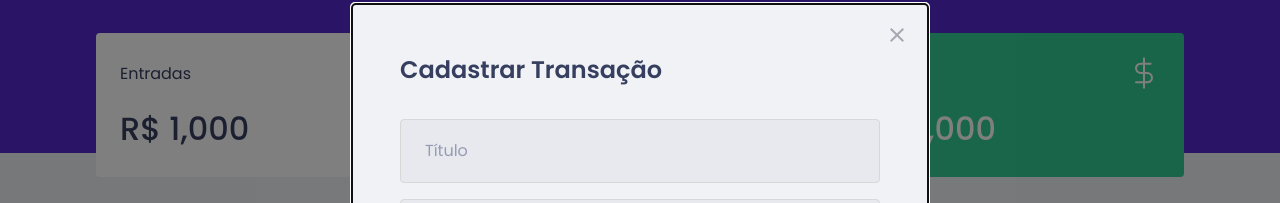
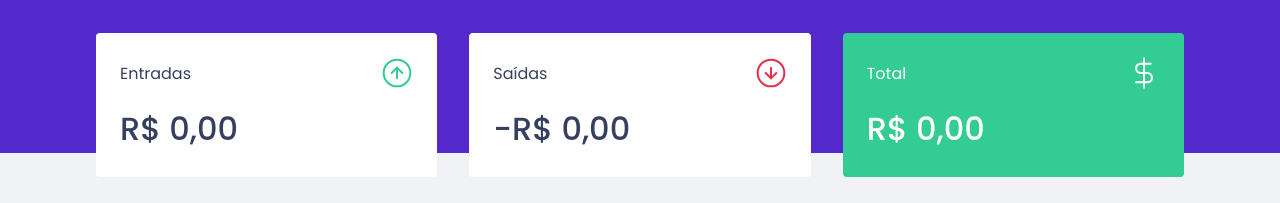
Before and after one commit to pedrogodoy/dtmoney, a React (Create React App) app: page / in a window 1280 px wide. Shown: the part 119-322 px from the top of the page. Built offline with nearby package versions, Linux system fonts and the light colour scheme; no server answers; what miragejs would draw is missing.

Commit message:
feat: create useTransactions hook

```diff
--- a/src/App.tsx
+++ b/src/App.tsx
@@ -4,12 +4,12 @@
 import { Header } from "./components/Header";
 import { NewTransactionModal } from "./components/NewTransactionModal";
 import { GlobalStyle } from "./styles/global";
-import { TransactionsContext, TransactionsProvider } from "./TransactionsContext";
+import { TransactionsProvider } from "./hooks/useTransactions";
 
 Modal.setAppElement('#root')
 
 export function App() {
-  const [isNewTransactionModalOpen, setIsNewTransactionModalOpen] = useState(true)
+  const [isNewTransactionModalOpen, setIsNewTransactionModalOpen] = useState(false)
 
   function handleOpenNewTransactionModal() {
     setIsNewTransactionModalOpen(true)
--- a/src/components/NewTransactionModal/index.tsx
+++ b/src/components/NewTransactionModal/index.tsx
@@ -5,7 +5,7 @@
 import closeImg from "../../assets/close.svg";
 import { FormEvent, useContext, useState } from "react";
 import { api } from "../../services/api";
-import { TransactionsContext } from "../../TransactionsContext";
+import { useTransactions } from "../../hooks/useTransactions";
 
 interface NewTransactionModalProps {
   isOpen: boolean;
@@ -13,7 +13,7 @@
 }
 
 export function NewTransactionModal({isOpen, onRequestClose}: NewTransactionModalProps) {
-  const { createTransaction } = useContext(TransactionsContext)
+  const { createTransaction } = useTransactions()
 
   const [title, setTitle] = useState('');
   const [amount, setAmount] = useState(0);
--- a/src/components/Summary/index.tsx
+++ b/src/components/Summary/index.tsx
@@ -2,12 +2,36 @@
 import incomeImg from '../../assets/income.svg';
 import outcomeImg from '../../assets/outcome.svg';
 import totalImg from '../../assets/total.svg';
-import { TransactionsContext } from '../../TransactionsContext';
+import { useTransactions } from '../../hooks/useTransactions';
 
 import { Container } from "./styles";
 
 export function Summary() {
-  const { transactions } = useContext(TransactionsContext)
+  const { transactions } = useTransactions()
+
+  // const totalDeposits = transactions.reduce((acc, transaction) => {
+  //   if (transaction.type === 'deposit') {
+  //     return acc + transaction.amount
+  //   }
+
+  //   return acc
+  // }, 0)
+
+  const summary = transactions.reduce((acc, transaction) => {
+    if (transaction.type === 'deposit') {
+      acc.deposits += transaction.amount
+      acc.total += transaction.amount
+    } else {
+      acc.withdraws += transaction.amount
+      acc.total -= transaction.amount
+    }
+
+    return acc
+  }, {
+    deposits: 0,
+    withdraws: 0,
+    total: 0,
+  })
 
   return (
     <Container>
@@ -17,7 +41,10 @@
           <img src={incomeImg} alt="Entradas" />
         </header>
         <strong>
-          R$ 1,000
+          {new Intl.NumberFormat('pt-BR', {
+                  style: 'currency',
+                  currency: 'BRL'
+          }).format(summary.deposits)}
         </strong>
       </div>
 
@@ -27,7 +54,11 @@
           <img src={outcomeImg} alt="Saídas" />
         </header>
         <strong>
-          - R$ 5,000
+          -
+          {new Intl.NumberFormat('pt-BR', {
+                  style: 'currency',
+                  currency: 'BRL'
+          }).format(summary.withdraws)}
         </strong>
       </div>
 
@@ -37,7 +68,10 @@
           <img src={totalImg} alt="Total" />
         </header>
         <strong>
-          R$ 1,000
+          {new Intl.NumberFormat('pt-BR', {
+                  style: 'currency',
+                  currency: 'BRL'
+          }).format(summary.total)}
         </strong>
       </div>
     </Container>
--- a/src/components/TransactionsTable/index.tsx
+++ b/src/components/TransactionsTable/index.tsx
@@ -1,11 +1,11 @@
 import { useContext, useEffect, useState } from "react";
-import { TransactionsContext } from "../../TransactionsContext";
+import { useTransactions } from "../../hooks/useTransactions";
 import { Container } from "./styles";
 
 
 
 export function TransactionsTable() {
-  const { transactions } = useContext(TransactionsContext)
+  const { transactions } = useTransactions()
 
   return (
     <Container>
--- a/src/TransactionsContext.tsx
+++ b/src/hooks/useTransactions.tsx
@@ -1,5 +1,5 @@
-import { createContext, ReactNode, useEffect, useState } from 'react'
-import { api } from './services/api';
+import { createContext, ReactNode, useContext, useEffect, useState } from 'react'
+import { api } from '../services/api';
 
 interface Transaction {
   id: number;
@@ -28,7 +28,7 @@
   children: ReactNode;
 }
 
-export const TransactionsContext = createContext<TransactionsContextData>({} as TransactionsContextData);
+const TransactionsContext = createContext<TransactionsContextData>({} as TransactionsContextData);
 
 export function TransactionsProvider({ children }: TransactionsProviderProps) {
   const [transactions, setTransactions] = useState<Transaction[]>([])
@@ -60,3 +60,9 @@
   )
 
 }
+
+export function useTransactions() {
+  const context = useContext(TransactionsContext)
+
+  return context
+}
```
